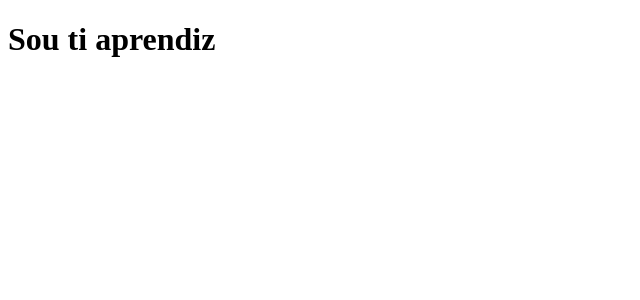
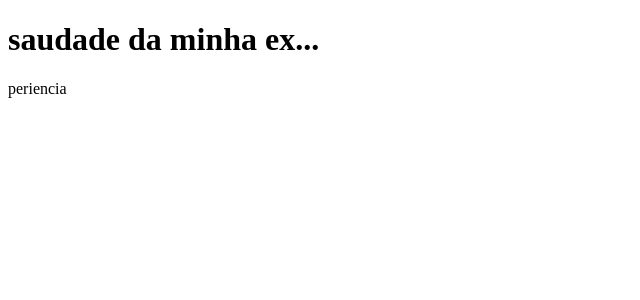
Before and after one commit to lucasmikuri/clone-tabnews, a Next.js app: page / in a window 1280 px wide. Shown: the top 300 px of the page, without its empty margins (0-640 px from the left). Built offline with nearby package versions, Linux system fonts and the light colour scheme.

Commit message:
minha pagina de teste

```diff
--- a/pages/index.js
+++ b/pages/index.js
@@ -1,8 +1,9 @@
 function Home() {
   return (
-    <h1>
-    <div>Sou ti aprendiz</div>
-    </h1>
+    <main>
+      <h1>saudade da minha ex...</h1>
+      <div>periencia</div>
+    </main>
   );
 }
 
```
